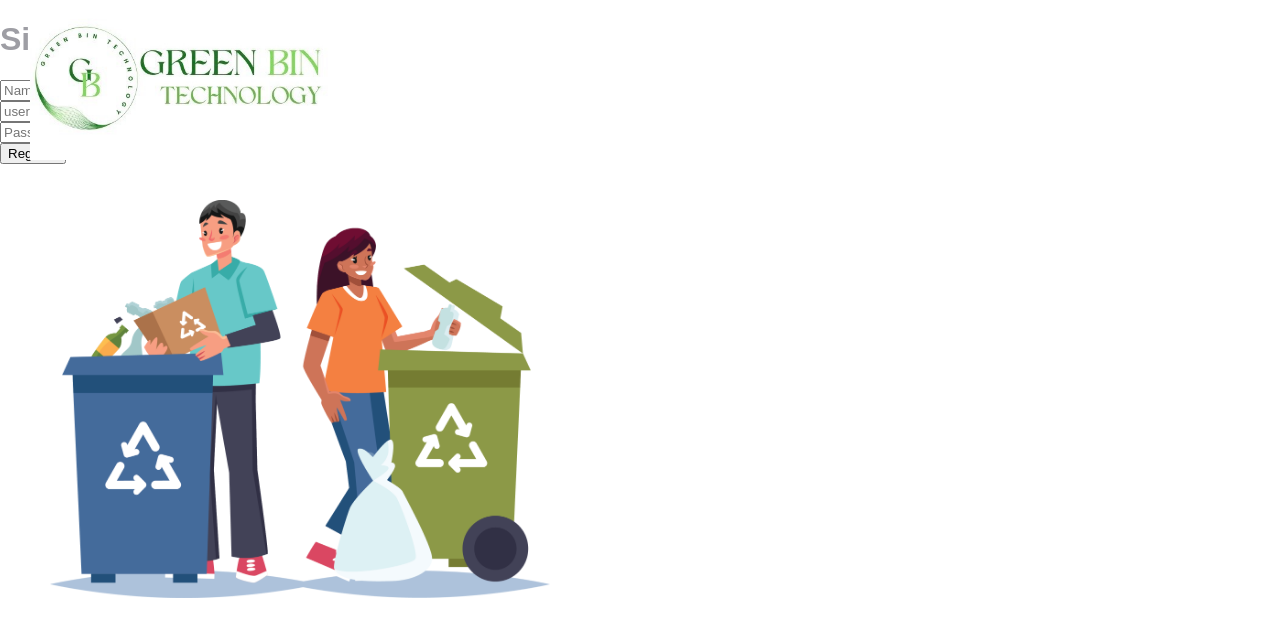
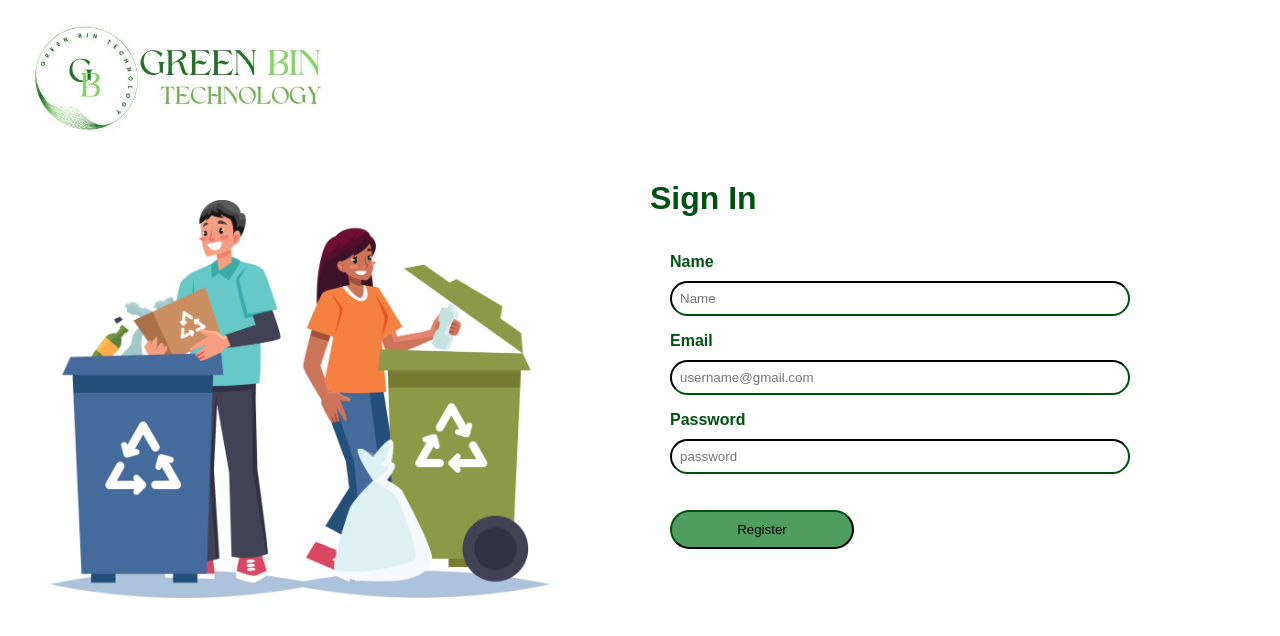
Before and after one commit to cepdnaclk/e19-3yp-Smart-Waste-Management-System, a React (Create React App) app in the folder web-app/frontend/: page /register in a window 1280 px wide. Shown: the top 636 px of the page. Built offline with nearby package versions, Linux system fonts and the light colour scheme.

Commit message:
Added SignIn components to Register page

```diff
--- a/web-app/frontend/src/components/Register/RegisterForm.jsx
+++ b/web-app/frontend/src/components/Register/RegisterForm.jsx
@@ -1,4 +1,6 @@
 import { useState } from "react";
+import Form from "react-bootstrap/Form";
+import Button from "react-bootstrap/Button";
 import { useNavigate } from "react-router";
 import Logo from "../Log in/Logo"; // Import the Logo component
 import Img from "../Log in/Img"; // Import the Img component
@@ -33,36 +35,107 @@ function RegisterForm() {
   }
 
   return (
-    <div>
+    <div style={style.container}>
       <Logo />
       <Img />
-      <h1>Sign In</h1>
-      <form onSubmit={registerUser}>
-        <input
+      <h1 style={style.signIn}>Sign In</h1>
+      <Form style={style.form} onSubmit={registerUser}>
+      <Form.Group controlId="name">
+          <Form.Label style={style.label}>Name</Form.Label>
+          <Form.Control
+            type="text"
+            placeholder="Name"
+            style={style.input}
             value={name}
             onChange={(e) => setName(e.target.value)}
-          type="text"
-          placeholder="Name"
           />
-        <br />
-        <input
+        </Form.Group>
+        <Form.Group controlId="email">
+          <Form.Label style={style.label}>Email</Form.Label>
+          <Form.Control
+            type="email"
+            placeholder="username@gmail.com"
+            style={style.input}
             value={email}
             onChange={(e) => setEmail(e.target.value)}
-          type="email"
-          placeholder="username@gmail.com"
           />
-        <br />
-        <input
+        </Form.Group>
+        <Form.Group controlId="formGroupPassword">
+          <Form.Label style={style.label}>Password</Form.Label>
+          <Form.Control
+            type="password"
+            placeholder="password"
+            style={style.input}
             value={password}
             onChange={(e) => setPassword(e.target.value)}
-          type="password"
-          placeholder="Password"
           />
-        <br />
-        <input type="submit" value="Register" />
-      </form>
+        </Form.Group>
+          <div style={style.buttonContainer}>
+            <Button variant="primary" type="submit" style={style.button}>
+              Register
+            </Button>
+          </div>
+      </Form>
     </div>
   );
 }
 
+const style = {
+
+  container: {
+    width: "500px",
+    margin: "auto",
+    marginTop: "180px",
+    marginLeft: "650px",
+
+  },
+  form: {
+    padding: "20px",
+
+  },
+  signIn: {
+    color: "#005211",
+    fontWeight: "bold",
+    fontSize: "32px",
+    marginBottom: "16px",
+  },
+
+  label: {
+    fontWeight: "bold",
+    marginBottom: "10px",
+    display: "block",
+    borderRadius: "0px",
+    //borderColor: "#005211",
+    color: "#005211",
+  },
+  input: {
+    width: "100%",
+    padding: "8px",
+    marginBottom: "16px",
+    boxSizing: "border-box",
+    borderRadius: "20px",
+    borderColor: "#005211",
+  },
+  buttonContainer: {
+    display: 'flex',
+    alignItems: 'center',
+    justifyContent: 'space-between',
+
+
+  },
+  button: {
+    width: "40%",
+    backgroundColor: "#4f9e5f",
+    borderColor: "#005211",
+    marginTop: "20px",
+    padding: "10px",
+    borderRadius: "100px",
+    display: "grid",
+    placeItem: "center",
+  },
+
+
+
+};
+
 export default RegisterForm;
```
Lines whose indentation alone changed are shown as unchanged.
